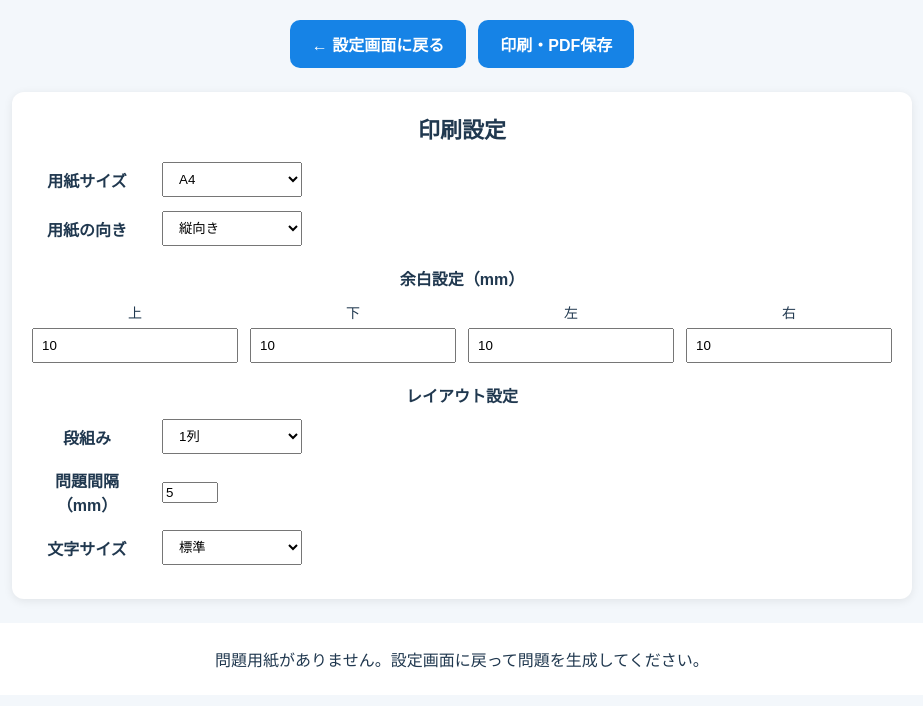
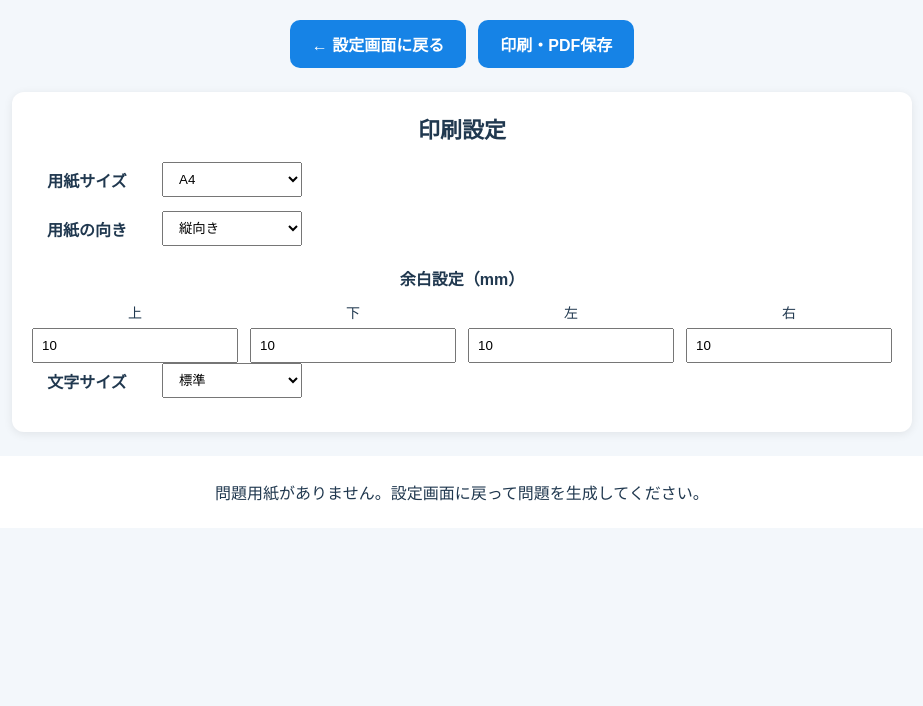
Before and after one commit to crypto-trader5050/soroban-app, a plain HTML site: page problem-sheet.html in a window 1280 px wide. Shown: the whole page, without its empty margins (178-1101 px from the left). Drawn offline with Linux system fonts and the light colour scheme.

Commit message:
印刷画面の段組みと問題間隔削除

```diff
--- a/problem-sheet.html
+++ b/problem-sheet.html
@@ -215,24 +215,6 @@
 
     </div>
 
-
-    <h3>レイアウト設定</h3>
-
-    <div class="print-setting-row">
-      <label for="problemColumns">段組み</label>
-      <select id="problemColumns">
-        <option value="1">1列</option>
-        <option value="2">2列</option>
-        <option value="3">3列</option>
-      </select>
-    </div>
-
-    <div class="print-setting-row">
-      <label for="problemSpacing">問題間隔（mm）</label>
-      <input type="number" id="problemSpacing"
-             value="5" min="0" max="30">
-    </div>
-
     <div class="print-setting-row">
       <label for="problemFontSize">文字サイズ</label>
       <select id="problemFontSize">
```
